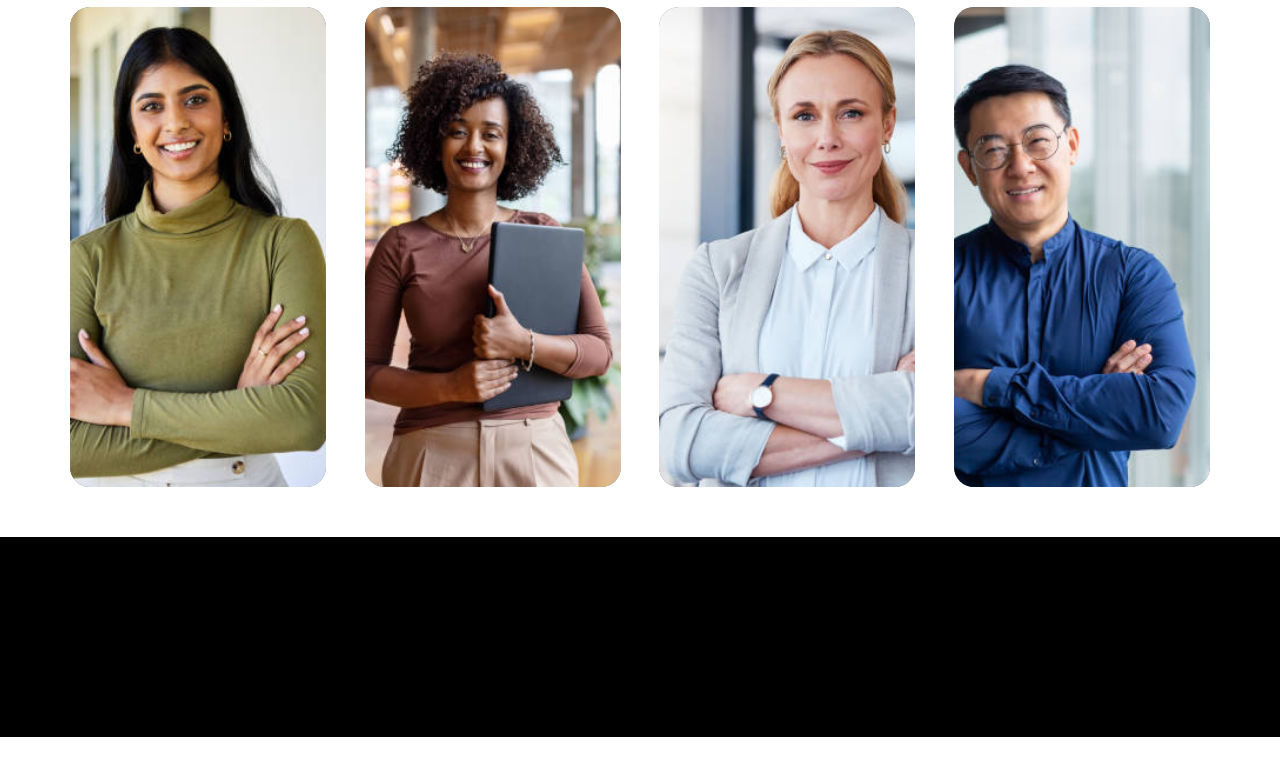
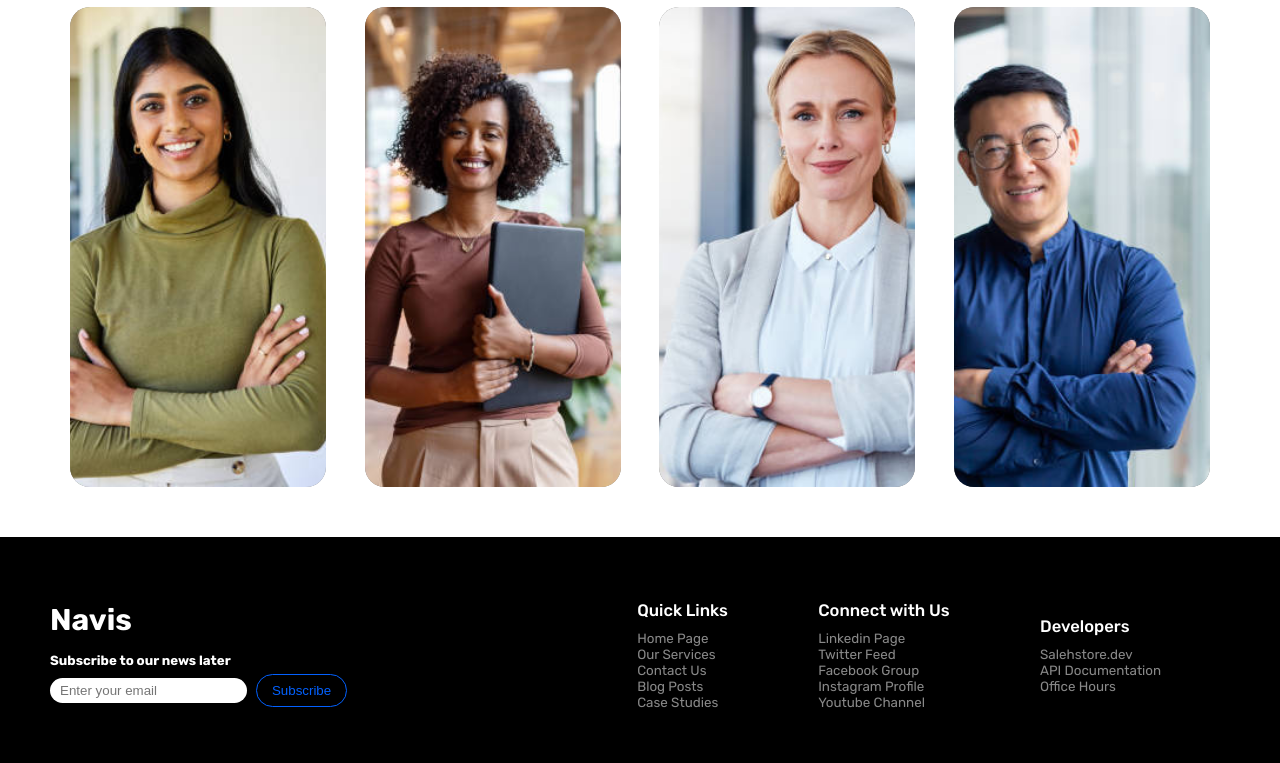
Before and after one commit to manish-197/Sheryians-Coding-School-Cohort-2.0, a plain HTML site: page ASSIGNMENTS/DAY 018 - Create a WebPage Navis/index.html in a window 1280 px wide. Shown: the part 2941-3704 px from the top of the page. Before the commit the page ends 3678 px from the top, so only its background shows below. Drawn offline with nearby package versions, Linux system fonts and the light colour scheme.

Commit message:
DAY 018 - TASK COMPLETE

```diff
--- a/ASSIGNMENTS/DAY 018 - Create a WebPage Navis/index.html
+++ b/ASSIGNMENTS/DAY 018 - Create a WebPage Navis/index.html
@@ -3,7 +3,7 @@
   <head>
     <meta charset="UTF-8" />
     <meta name="viewport" content="width=device-width, initial-scale=1.0" />
-    <title>Document</title>
+    <title>Navis</title>
     <link
       href="https://cdn.jsdelivr.net/npm/remixicon@4.5.0/fonts/remixicon.css"
       rel="stylesheet"
@@ -107,8 +107,8 @@
           <div class="content">
             <h2>Alice Johnson</h2>
             <p>
-              Lorem ipsum dolor sit amet consectetur adipisicing elit.
-              Quisquam, quod.
+              Lorem ipsum dolor sit amet consectetur adipisicing elit. Quisquam,
+              quod.
             </p>
           </div>
         </div>
@@ -119,8 +119,8 @@
           <div class="content">
             <h2>Carter Batosh</h2>
             <p>
-              Lorem ipsum dolor sit amet consectetur adipisicing elit.
-              Quisquam, quod.
+              Lorem ipsum dolor sit amet consectetur adipisicing elit. Quisquam,
+              quod.
             </p>
           </div>
         </div>
@@ -131,8 +131,8 @@
           <div class="content">
             <h2>Phillip Ekstrom</h2>
             <p>
-              Lorem ipsum dolor sit amet consectetur adipisicing elit.
-              Quisquam, quod.
+              Lorem ipsum dolor sit amet consectetur adipisicing elit. Quisquam,
+              quod.
             </p>
           </div>
         </div>
@@ -143,8 +143,8 @@
           <div class="content">
             <h2>Abram Culhane</h2>
             <p>
-              Lorem ipsum dolor sit amet consectetur adipisicing elit.
-              Quisquam, quod.
+              Lorem ipsum dolor sit amet consectetur adipisicing elit. Quisquam,
+              quod.
             </p>
           </div>
         </div>
@@ -155,8 +155,8 @@
           <div class="content">
             <h2>Anny Carder</h2>
             <p>
-              Lorem ipsum dolor sit amet consectetur adipisicing elit.
-              Quisquam, quod.
+              Lorem ipsum dolor sit amet consectetur adipisicing elit. Quisquam,
+              quod.
             </p>
           </div>
         </div>
@@ -167,8 +167,8 @@
           <div class="content">
             <h2>Nolan Dias</h2>
             <p>
-              Lorem ipsum dolor sit amet consectetur adipisicing elit.
-              Quisquam, quod.
+              Lorem ipsum dolor sit amet consectetur adipisicing elit. Quisquam,
+              quod.
             </p>
           </div>
         </div>
@@ -179,8 +179,8 @@
           <div class="content">
             <h2>Rubina Marchard</h2>
             <p>
-              Lorem ipsum dolor sit amet consectetur adipisicing elit.
-              Quisquam, quod.
+              Lorem ipsum dolor sit amet consectetur adipisicing elit. Quisquam,
+              quod.
             </p>
           </div>
         </div>
@@ -191,33 +191,49 @@
           <div class="content">
             <h2>Desirae Baptista</h2>
             <p>
-              Lorem ipsum dolor sit amet consectetur adipisicing elit.
-              Quisquam, quod.
+              Lorem ipsum dolor sit amet consectetur adipisicing elit. Quisquam,
+              quod.
             </p>
           </div>
         </div>
-
-
       </div>
     </section>
 
     <footer>
-      <div class="sub">
-        <div class="email">
+      <section class="up">
+        <div class="left buttons">
+          <h3>Navis</h3>
+          <h5>Subscribe to our news later</h5>
+          <input type="email" placeholder="Enter your email" />
+          <button class="buttons">Subscribe</button>
+        </div>
+        <div class="right">
+          <side class="link">
+            <h5>Quick Links</h5>
+            <h6>Home Page</h6>
+            <h6>Our Services</h6>
+            <h6>Contact Us</h6>
+            <h6>Blog Posts</h6>
+            <h6>Case Studies</h6>
+          </side>
+          <side class="link">
+            <h5>Connect with Us</h5>
+            <h6>Linkedin Page</h6>
+            <h6>Twitter Feed</h6>
+            <h6>Facebook Group</h6>
+            <h6>Instagram Profile</h6>
+            <h6>Youtube Channel</h6>
+          </side>
+          <side class="link">
+            <h5>Developers</h5>
+            <h6>Salehstore.dev</h6>
+            <h6>API Documentation</h6>
+            <h6>Office Hours</h6>
+          </side>
 
         </div>
-        <div class="links">
-          <h2>Quick Links</h2>
-          <a href="#">Home Page</a>
-          <a href="#">Our Service</a>
-          <a href="#">Contact Us</a>
-          <a href="#">Blog Posts</a>
-          <a href="#">Case Studies</a>
-        </div>
-      </div>
-      <div class="add">
-
-      </div>
+      </section>
+      <section class="down"></section>
     </footer>
   </body>
 </html>
--- a/ASSIGNMENTS/DAY 018 - Create a WebPage Navis/style.css
+++ b/ASSIGNMENTS/DAY 018 - Create a WebPage Navis/style.css
@@ -270,7 +270,51 @@ header {
 
 
 footer {
-  background: black;
+  background: rgb(0, 0, 0);
   grid-area: footer;
-  height: 200px;
+  /* height: 200px;   */
+  display: flex;
+  flex-direction: column;
+  color: white;
 }
+.up{
+  /* background-color: red; */
+  display: flex;
+  gap: 30px;
+}
+.left{
+  padding: 50px 0 50px 50px;
+  width: 40%;
+}
+.left h3{
+  font-size: 30px;
+  color: white;
+  padding: 15px 0;
+}
+.left input{
+  margin: 10px 0;
+  padding: 5px 10px;
+  border-radius: 50px;
+  border: none;
+}
+.right{
+  display: flex;
+  justify-content: space-around;
+  /* gap: 80px; */
+  width: 48%;
+  align-items: center;
+  font-size: 20px;
+}
+.right h6{
+  font-weight: 400;
+  color: #888;
+}
+.right h5{
+  font-weight: 500;
+  padding: 10px 0;
+}
+.link{
+  display: flex;
+  flex-direction: column;
+  align-items: start;
+}
```
